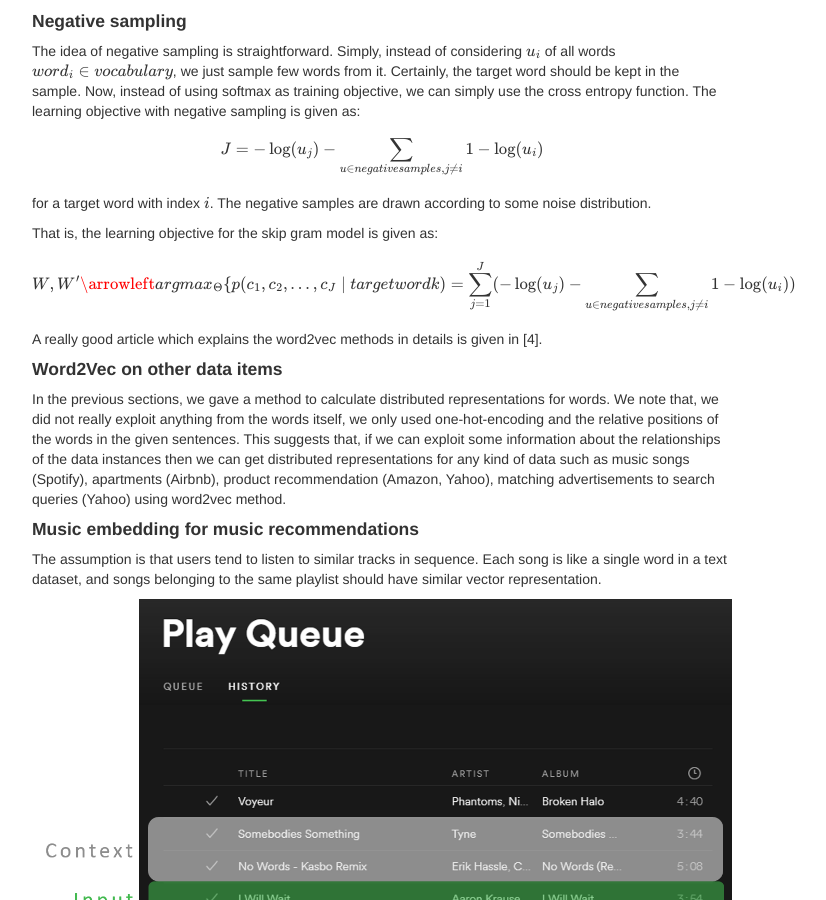
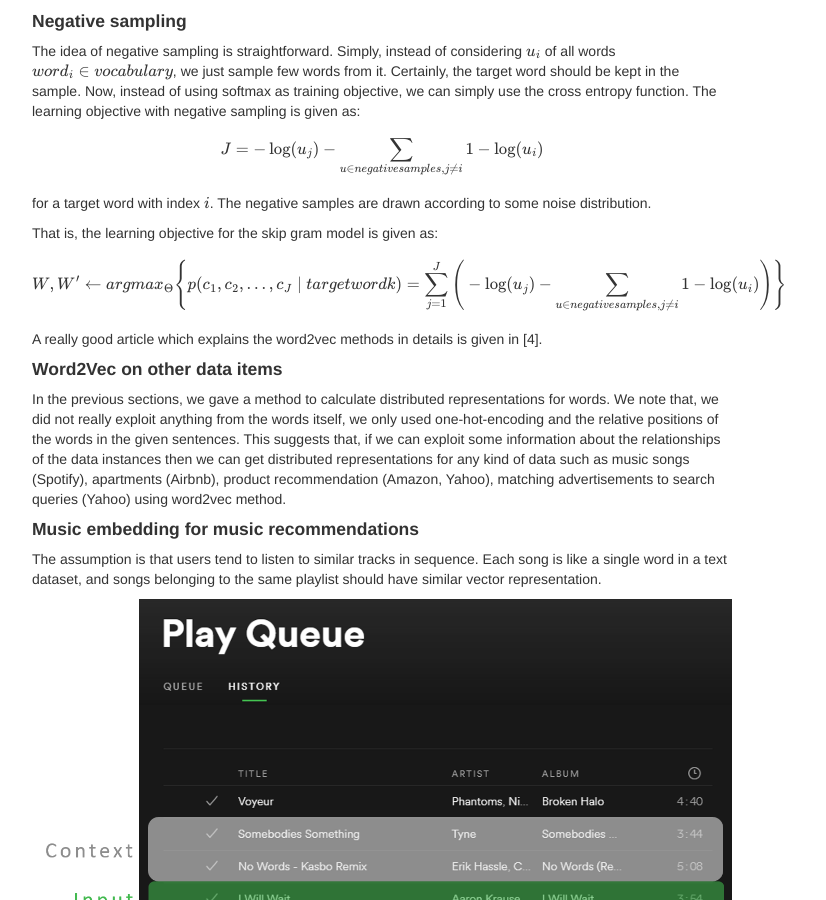
Before and after one commit to kfattila/kfattila.github.io, a Jekyll site: the page built from pages/neural_word_embeddings.md, in a window 1280 px wide and 900 px high, scrolled down 8933 px. Shown: the whole window, without its empty margins (258-1084 px from the left). Built offline with Jekyll 4.4.1, drawn with Linux system fonts in a browser that asks for light colours; formulas are drawn with MathJax 3; comment, search, counter and statistics services are not loaded.

Commit message:
Lectures

```diff
--- a/pages/neural_word_embeddings.md
+++ b/pages/neural_word_embeddings.md
@@ -197,7 +197,7 @@ for a target word with index \\(i\\). The negative samples are drawn according t
 
 That is, the learning objective for the skip gram model is given as:
 
-\\[W, W' \arrowleft  argmax_{\Theta}\\{p(c_{1}, c_{2}, ..., c_{J} \mid target word k) = \sum_{j=1}^{J}(- \log(u_{j}) - \sum_{u \in negative samples, j \neq i} 1 - \log(u_{i})) \\]
+\\[W, W' \leftarrow argmax_{\Theta}\Bigg\\{p(c_{1}, c_{2}, ..., c_{J} \mid target word k) = \sum_{j=1}^{J}\Bigg\(- \log(u_{j}) - \sum_{u \in negative samples, j \neq i} 1 - \log(u_{i})\Bigg\) \Bigg\\} \\]
 
 A really good article which explains the word2vec methods in details is given in [4].
 
```
